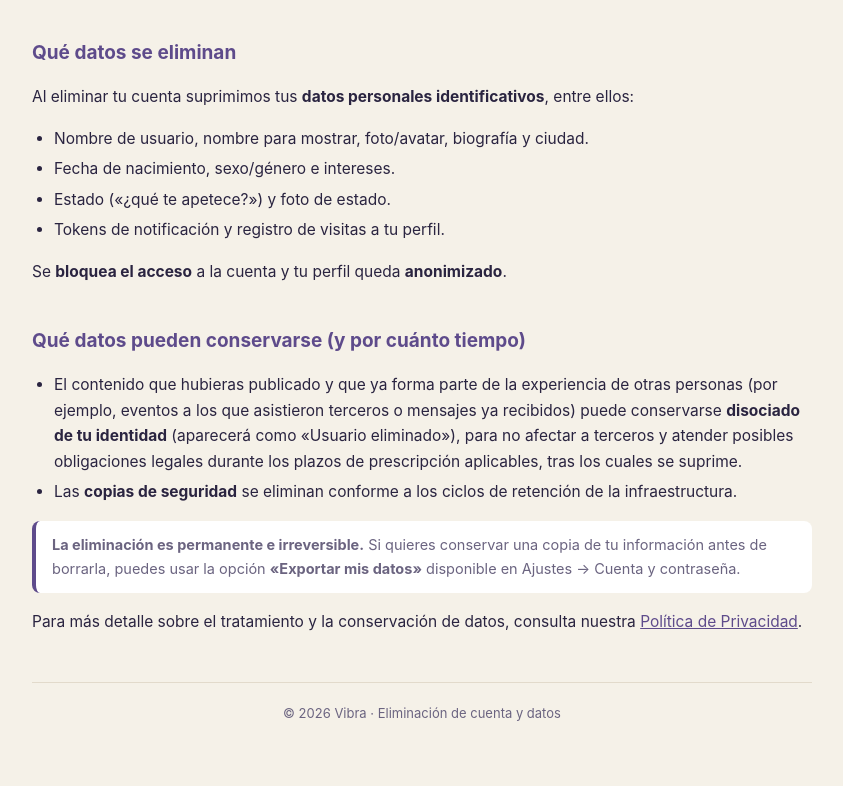
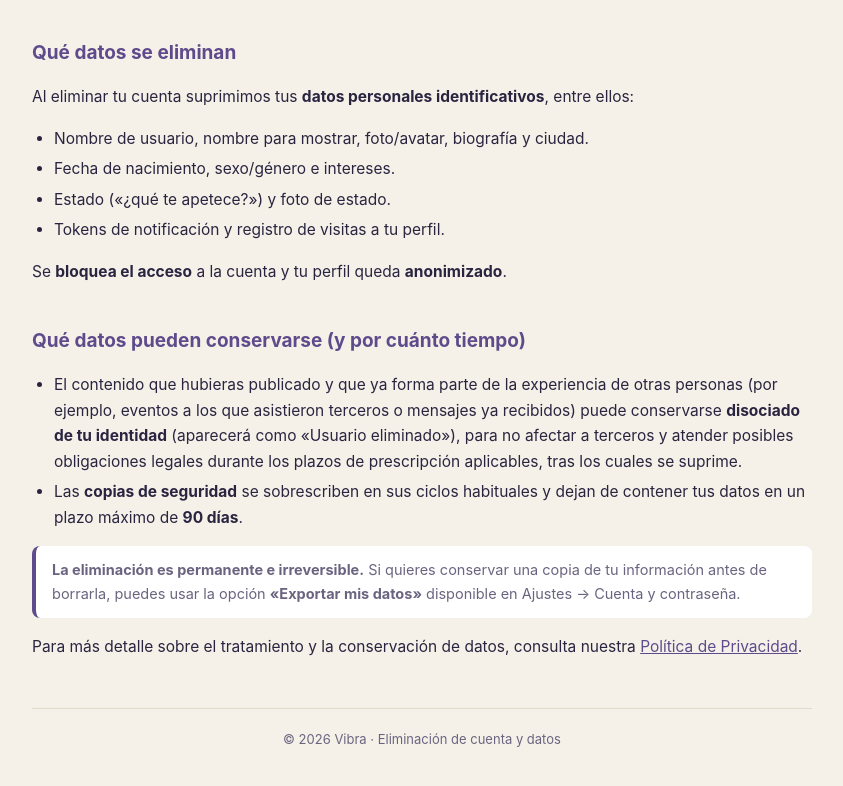
Before and after one commit to mv1890/vibra-legal, a plain HTML site: page eliminar-cuenta.html in a window 1280 px wide. Shown: the part 829-1615 px from the top of the page, without its empty margins (218-1061 px from the left). Drawn offline with Linux system fonts and the light colour scheme.

Commit message:
Account deletion: concrete backup retention period (90 days)

```diff
--- a/eliminar-cuenta.html
+++ b/eliminar-cuenta.html
@@ -66,8 +66,8 @@
     <strong>disociado de tu identidad</strong> (aparecerá como «Usuario eliminado»), para no afectar a
     terceros y atender posibles obligaciones legales durante los plazos de prescripción aplicables, tras los
     cuales se suprime.</li>
-    <li>Las <strong>copias de seguridad</strong> se eliminan conforme a los ciclos de retención de la
-    infraestructura.</li>
+    <li>Las <strong>copias de seguridad</strong> se sobrescriben en sus ciclos habituales y dejan de contener
+    tus datos en un plazo máximo de <strong>90 días</strong>.</li>
   </ul>
 
   <blockquote><strong>La eliminación es permanente e irreversible.</strong> Si quieres conservar una copia de
```
